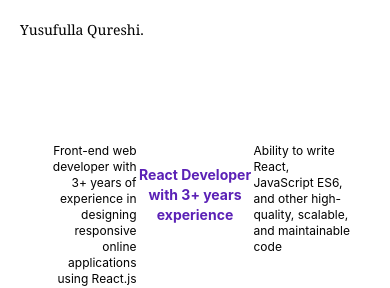
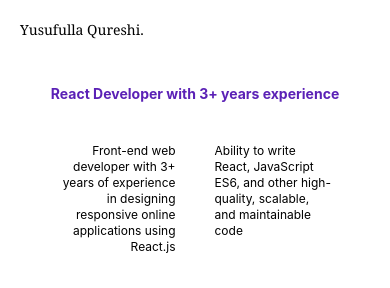
Before and after one commit to QureshiYousuf/Portfolio, a React (Create React App) app: page / in a window 390 px wide. Shown: the top 288 px of the page. Built offline with nearby package versions, Linux system fonts and the light colour scheme.

Commit message:
Re-aligned title

```diff
--- a/src/components/Profile.jsx
+++ b/src/components/Profile.jsx
@@ -164,6 +164,14 @@ const Profile = ({
           : "h-full justify-center"
       }`}
     >
+      <h1
+        className={`absolute text-sm text-violet-800 font-bold top-[10%] sm:hidden ${
+          scrolled && "hidden"
+        }`}
+      >
+        React Developer with 3+ years experience
+      </h1>
+
       {/* Central Profile Image */}
       <div
         className={`z-10 relative flex justify-center items-center ${
@@ -177,14 +185,14 @@ const Profile = ({
           className={`rounded-full object-cover transition-all ${
             scrolled
               ? "w-10 h-full "
-              : "w-72 h-96 rounded-3xl max-sm:w-32 max-sm:h-44"
+              : "w-72 h-96 rounded-3xl max-sm:w-28 max-sm:h-36"
           }`}
         />
         <h1
           className={`text-violet-800 ${
             !scrolled
-              ? "absolute top-[-90px] text-2xl font-bold text-center max-sm:text-sm max-sm:top-[-96%] w-full"
-              : "text-lg max-sm:text-sm font-serif"
+              ? "absolute top-[-90px] text-2xl font-bold text-center max-sm:text-sm max-sm:top-[-96%] max-sm:hidden w-full"
+              : " text-lg max-sm:text-sm font-serif"
           }`}
         >
           <span>React Developer with 3+ years experience</span>
@@ -203,11 +211,11 @@ const Profile = ({
       {!scrolled && (
         <div className="absolute w-full h-full top-0 left-0 text-lg max-sm:text-xs max-sm:text-[10px] ">
           {/* Top Left */}
-          <div className="absolute top-[30%] max-sm:top-[17%] left-[20%] max-sm:left-[10%] text-right max-w-xs max-sm:w-1/4">
+          <div className="absolute top-[30%] max-sm:top-[17%] left-[20%] max-sm:left-[15%] text-right max-w-xs max-sm:w-[30%]">
             {profileSummary[0]}
           </div>
           {/* Top Right */}
-          <div className="absolute top-[30%] max-sm:top-[17%] right-[20%] max-sm:right-[10%] text-left  max-w-xs max-sm:w-1/4">
+          <div className="absolute top-[30%] max-sm:top-[17%] right-[20%] max-sm:right-[15%] text-left  max-w-xs max-sm:w-[30%]">
             {profileSummary[1]}
           </div>
           {/* Left Center */}
@@ -219,11 +227,11 @@ const Profile = ({
             {profileSummary[3]}
           </div>
           {/* Bottom Left */}
-          <div className="absolute bottom-[30%] max-sm:bottom-[17%] left-[20%] max-sm:left-[10%] text-right  max-w-xs max-sm:w-1/4">
+          <div className="absolute bottom-[30%] max-sm:bottom-[17%] left-[20%] max-sm:left-[15%] text-right  max-w-xs max-sm:w-[30%]">
             {profileSummary[4]}
           </div>
           {/* Bottom Right */}
-          <div className="absolute bottom-[30%] max-sm:bottom-[17%] right-[20%] max-sm:right-[10%] text-left  max-w-xs max-sm:w-1/4">
+          <div className="absolute bottom-[30%] max-sm:bottom-[17%] right-[20%] max-sm:right-[15%] text-left  max-w-xs max-sm:w-[30%]">
             {profileSummary[5]}
           </div>
         </div>
```
